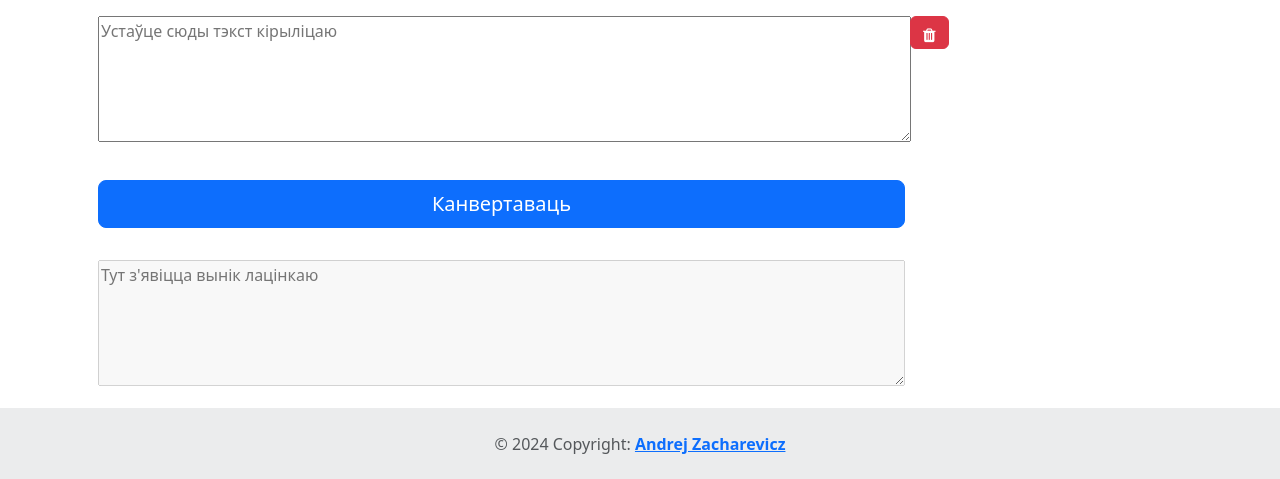
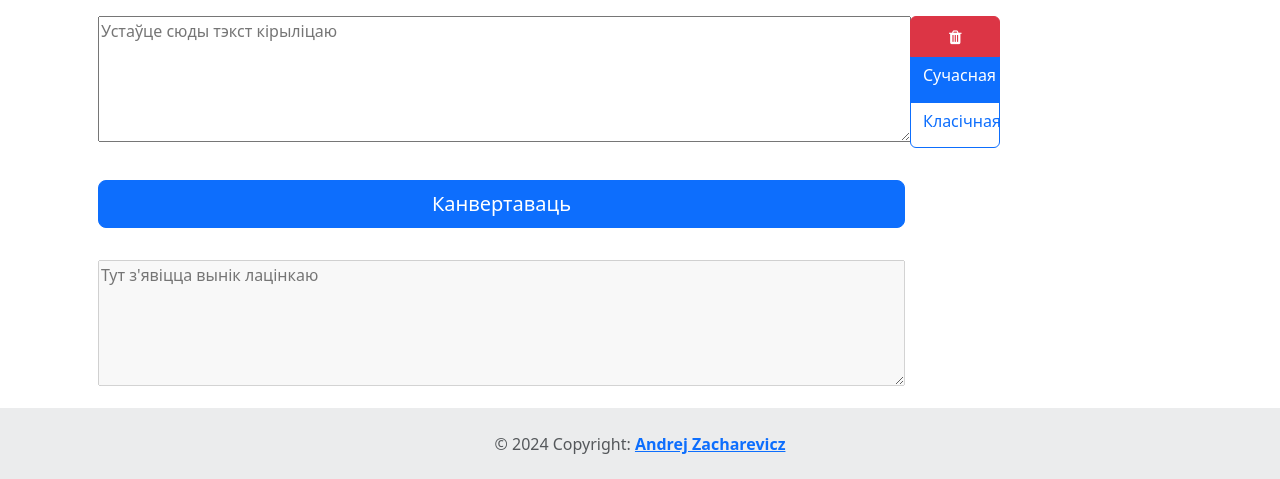
Before and after one commit to measles/latynkatar_site, a Flask app: page / in a window 1280 px wide. Shown: the part 112-591 px from the top of the page. Run offline with Flask 3, Linux system fonts and the light colour scheme.

Commit message:
Дадаў пры канвертацыі выбар у сучасную ці ў класічную канвертаваць сloses #19

```diff
--- a/static/script.js
+++ b/static/script.js
@@ -1,7 +1,17 @@
 function getConverted(){
     let inputField = document.getElementById("input");
     let outputField = document.getElementById("output");
+
+    console.log(document.querySelector("input[name=type-radio]:checked").id);
     if (inputField.value.length > 0) {
+        let type = ""
+        if (document.querySelector("input[name=type-radio]:checked").id == "type-modern") {
+            type = "modern"
+        } else {
+            type = "classic"
+        }
+        console.log
+
         fetch('/convert', {
             method: 'POST',
             headers: {
@@ -11,7 +21,7 @@ function getConverted(){
             body: JSON.stringify({
                 "text": inputField.value,
                 "direction": "latin",
-                "type": "modern"
+                "type": String(type)
             })
         })
         .then(response => response.json())
--- a/templates/index.html
+++ b/templates/index.html
@@ -6,8 +6,13 @@
                         <div class="col-9">
                             <textarea id="input" placeholder="Устаўце сюды тэкст кірыліцаю" rows="5" class="w-100"></textarea>
                         </div>
-                        <div class="col-1">
+                        <div class="col-1 btn-group-vertical">
                             <button class="btn btn-danger btn-xxl h-25 align-items-center" type="button" onClick="resetInput()"><i class="fa fa-trash"></i></button>
+                            <input type="radio" class="btn-check" name="type-radio" id="type-modern" autocomplete="off" checked>
+                            <label class="btn btn-outline-primary" for="type-modern">Сучасная</label>
+                            <input type="radio" class="btn-check" name="type-radio" id="type-classic" autocomplete="off">
+                            <label class="btn btn-outline-primary" for="type-classic">Класічная</label>
+
                         </div>
                     </div>
                 </div>
```
